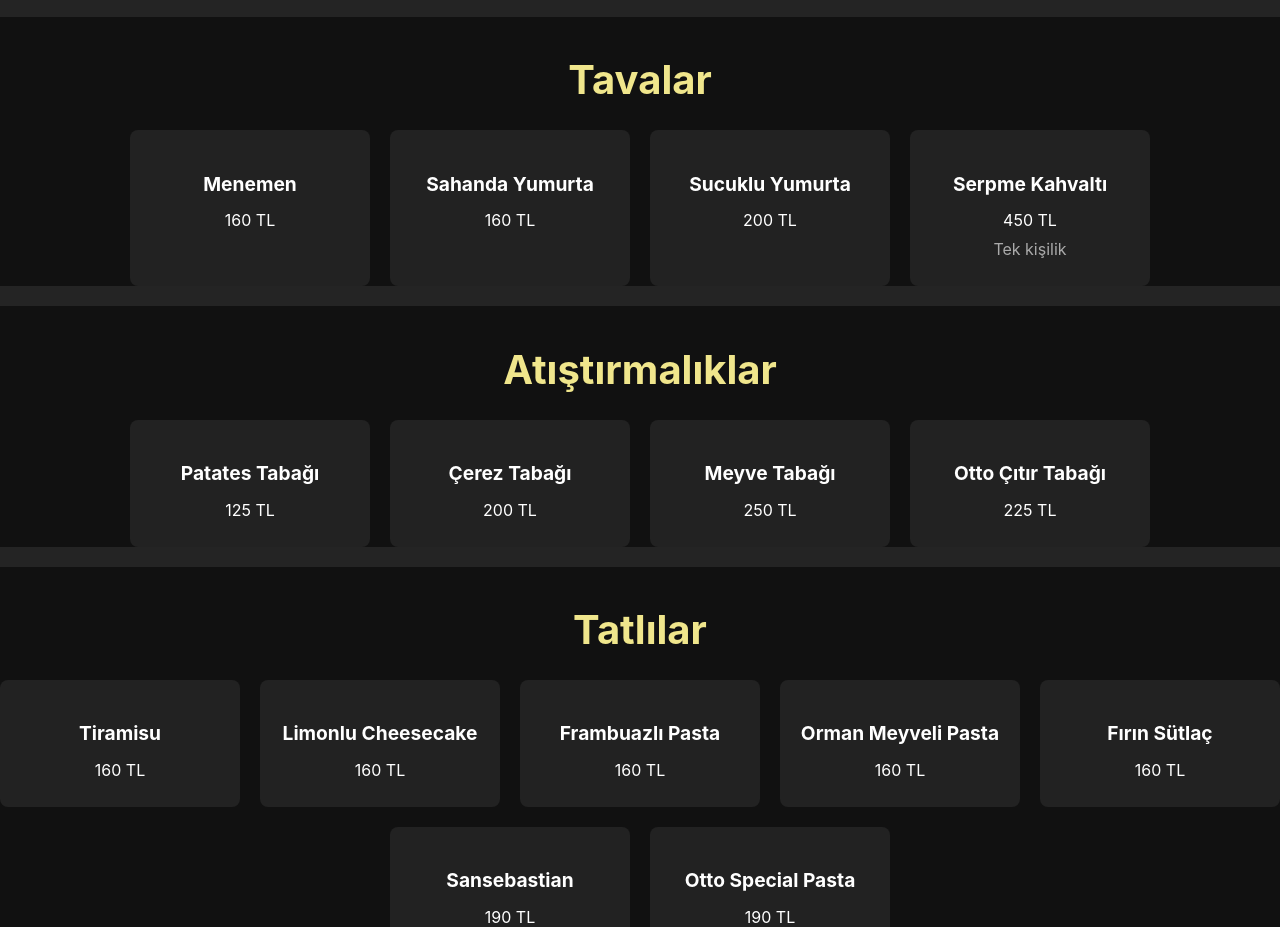
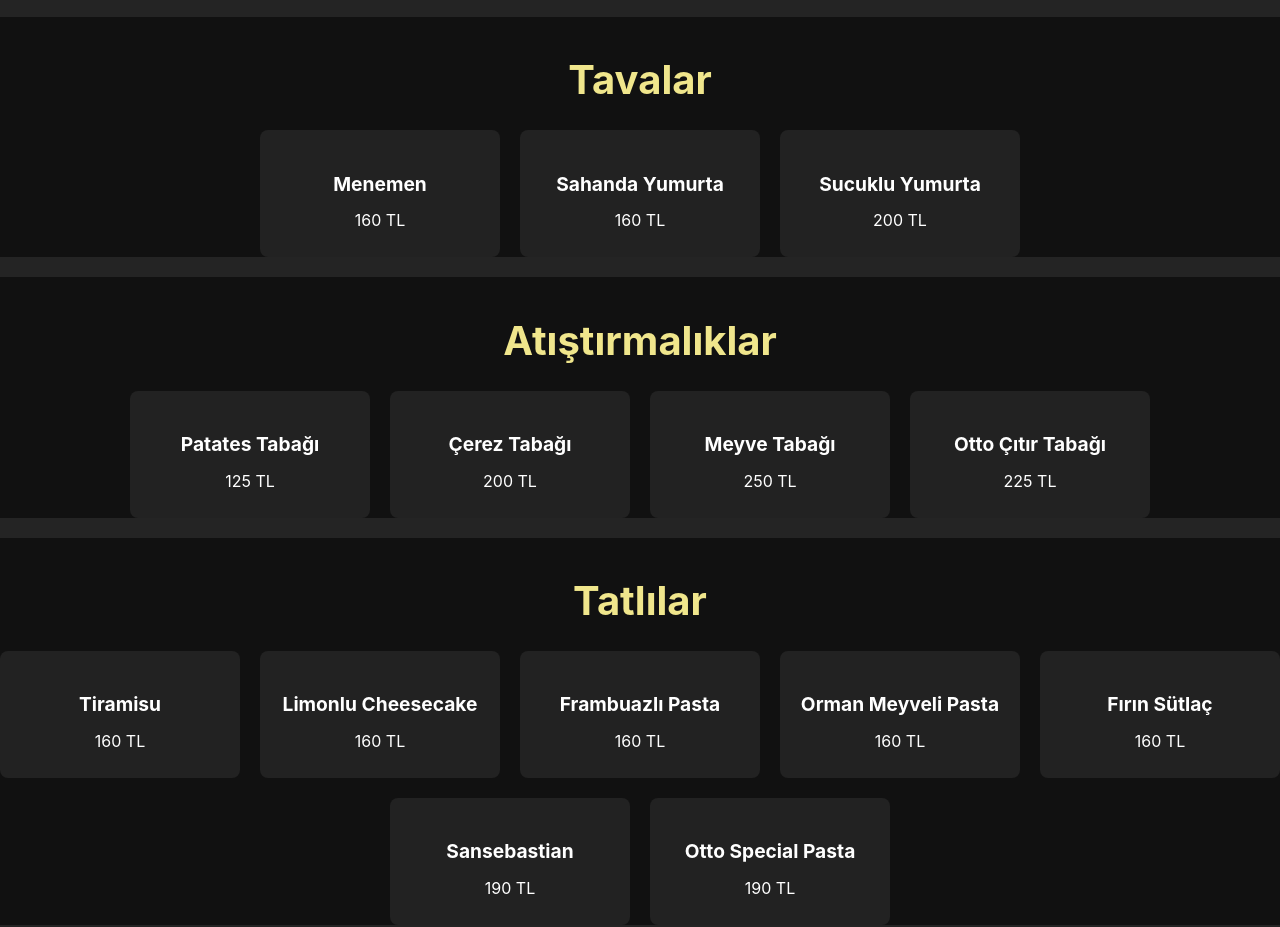
Before and after one commit to MuhammedIkbalAKGUNDOGDU/QR-Menu, a React (Vite) app in the folder qrmenu/: page /ottomania-garden in a window 1280 px wide. Shown: the part 1060-1987 px from the top of the page. Built offline with nearby package versions, Linux system fonts and the light colour scheme.

Commit message:
serpme kahvaltı deleted

```diff
--- a/qrmenu/src/pages/garden.jsx
+++ b/qrmenu/src/pages/garden.jsx
@@ -92,11 +92,6 @@ const garden = () => {
       name: "Sucuklu Yumurta",
       price: 200,
       description: "",
-    },
-    {
-      name: "Serpme Kahvaltı",
-      price: 450,
-      description: "Tek kişilik",
     },
   ];
   {
```
